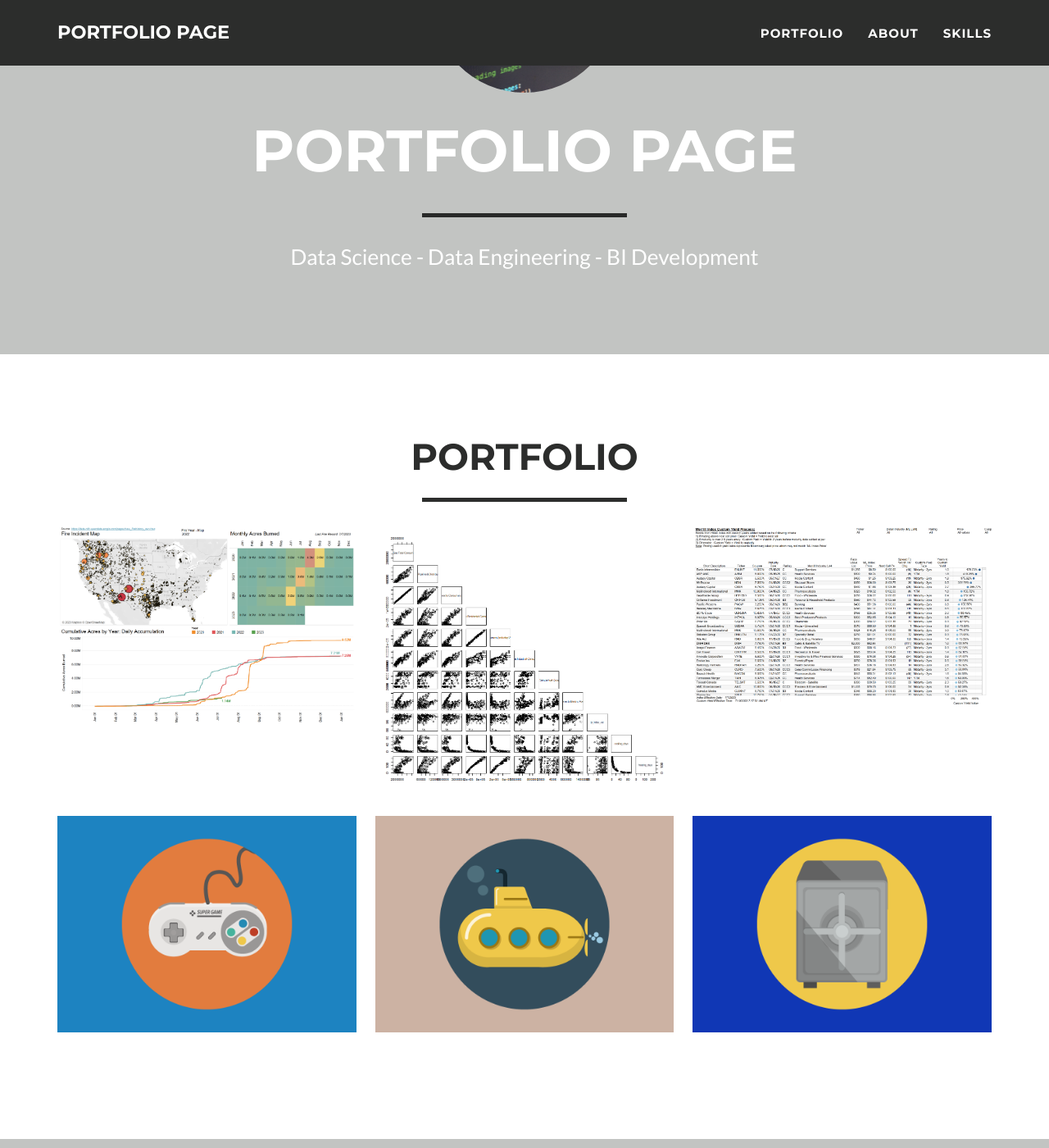
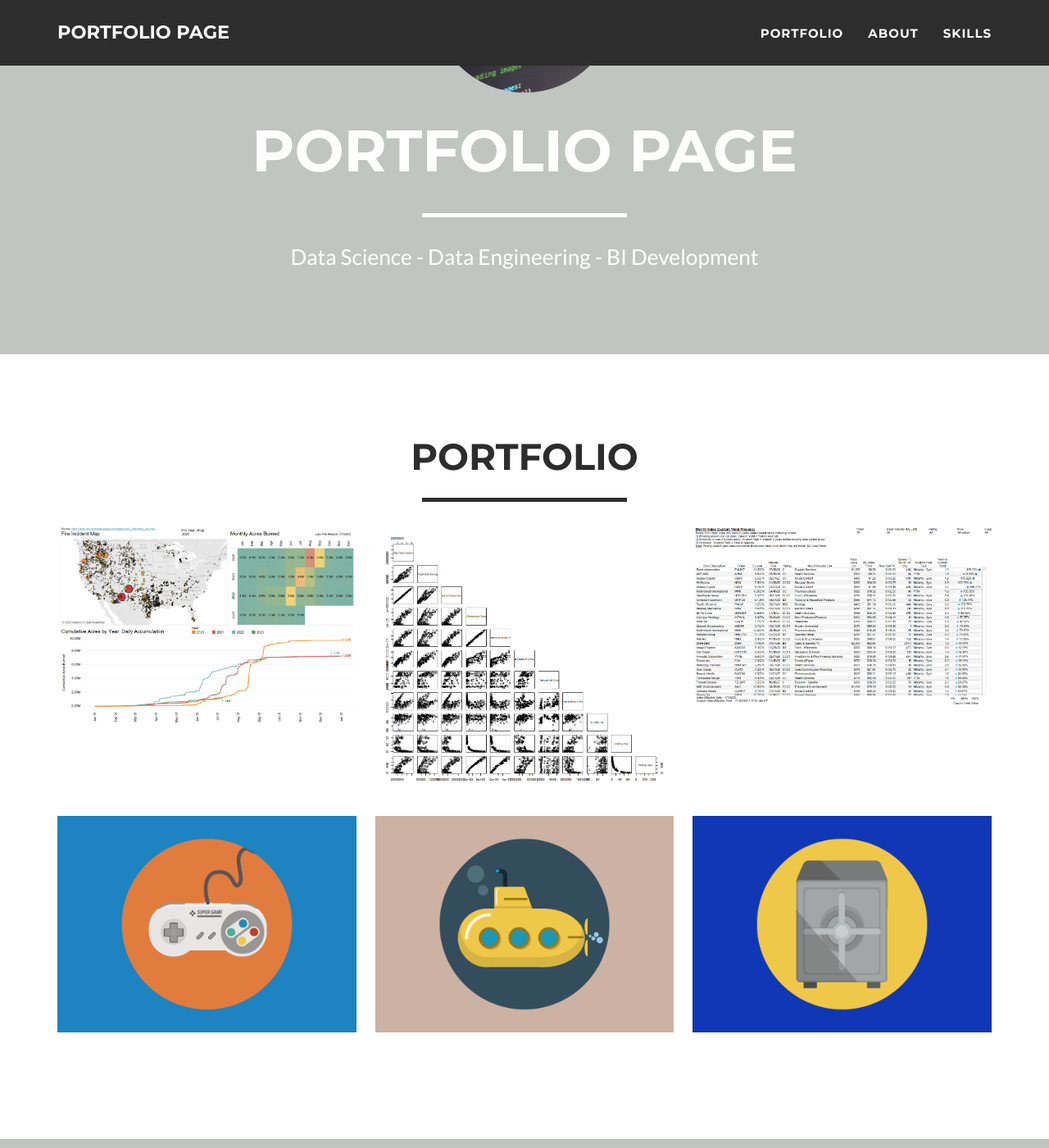
Before and after one commit to brf217/brf217.github.io, a Jekyll site: the page built from _posts/2014-07-18-project-1.markdown, in a window 1280 px wide and 1400 px high, scrolled down 313 px. Shown: the whole window at 82% size. Built offline with Jekyll 4.4.1, drawn with Linux system fonts in a browser that asks for light colours.

Commit message:
Update main.css

```diff
--- a/_includes/css/main.css
+++ b/_includes/css/main.css
@@ -59,11 +59,11 @@ hr.star-primary:after {
 }
 
 hr.star-light {
-    border-color: #282928;
+    border-color: #fff;
 }
 
 hr.star-light:after {
-    color: #282928;
+    color: #fff;
     background-color: #{{ site.color.primary }};
 }
 
```
